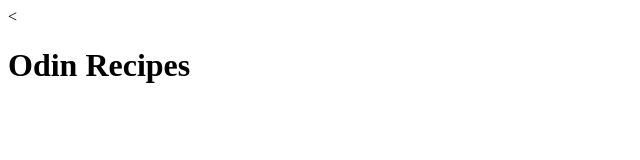
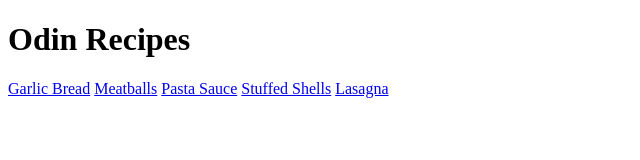
Before and after one commit to Torbiee/odin-recipes, a plain HTML site: page index.html in a window 1280 px wide. Shown: the whole page, without its empty margins (0-640 px from the left). Drawn offline with Linux system fonts and the light colour scheme.

Commit message:
Added functionality to the main page and the associated pages.

```diff
--- a/index.html
+++ b/index.html
@@ -1,4 +1,4 @@
-<<!DOCTYPE html>
+<!DOCTYPE html>
 <!--[if lt IE 7]>      <html class="no-js lt-ie9 lt-ie8 lt-ie7"> <![endif]-->
 <!--[if IE 7]>         <html class="no-js lt-ie9 lt-ie8"> <![endif]-->
 <!--[if IE 8]>         <html class="no-js lt-ie9"> <![endif]-->
@@ -17,6 +17,11 @@
             <p class="browsehappy">You are using an <strong>outdated</strong> browser. Please <a href="#">upgrade your browser</a> to improve your experience.</p>
         <![endif]-->
         <h1>Odin Recipes</h1>
+        <a href="./recipes/garlic-bread.html">Garlic Bread</a>
+        <a href="./recipes/meatballs.html">Meatballs</a>
+        <a href="./recipes/pasta-sauce.html">Pasta Sauce</a>
+        <a href="./recipes/stuff-shells.html">Stuffed Shells</a>
+        <a href="./recipes/lasagna.html">Lasagna</a>
         <script src="" async defer></script>
     </body>
 </html>
```
